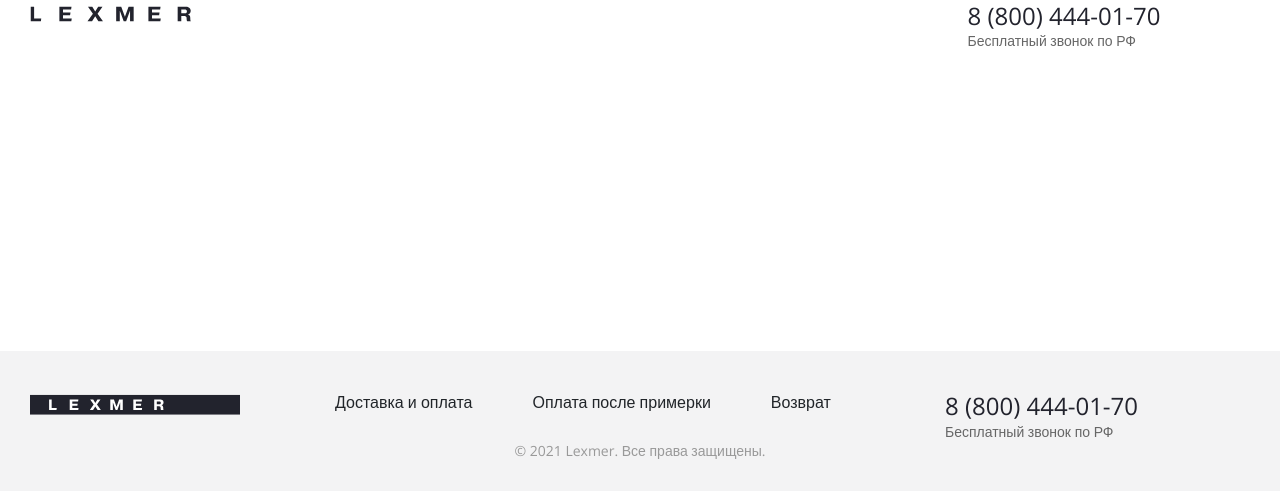
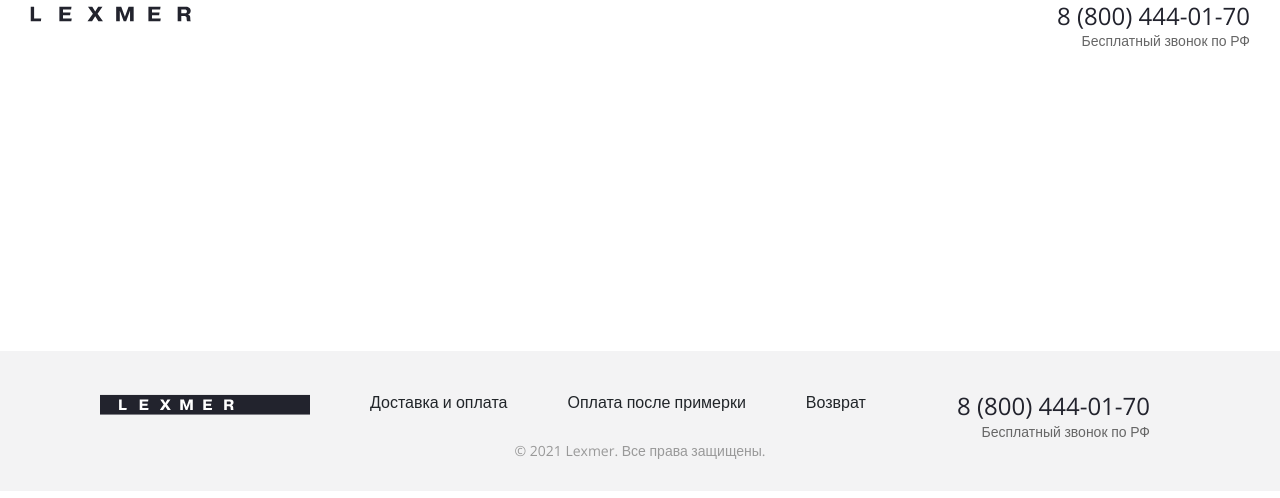
Before and after one commit to Artem-Kalashnikov/footer-lexmer, a plain HTML site: page index.html in a window 1280 px wide. Drawn offline with nearby package versions, Linux system fonts and the light colour scheme.

Commit message:
Add files via upload

```diff
--- a/index.html
+++ b/index.html
@@ -18,7 +18,7 @@
       <div class="header__logo col-xl-3">
         <a href="/"> <img src="./img/logo.svg" alt="" /></a>
       </div>
-      <div class="header__tel col-xl-3 col-sm-3 col-lg-3">
+      <div class="header__tel col-xl-3 text-right">
         <div class="header__tel--number">
           <a href="tel:8 (800) 444-01-70">8 (800) 444-01-70</a>
         </div>
@@ -26,22 +26,22 @@
       </div>
     </header>
     <section></section>
-    <footer class="col-xl-12">
+    <footer>
+      <div class="container">
         <div
           class="
+            row
             footer__top
             d-flex
             justify-content-between
             container
-          row
             align-item-center
-          col-xl-12
           "
         >
           <div class="footer__top--logo col-xl-3">
             <a href="/"><img src="./img/logo2.svg" alt="" /></a>
           </div>
-        <div class="footer__top--link d-flex col-xl-6">
+          <div class="footer__top--link d-flex col-6">
             <div class="footer__top--item footer__top--margin">
               Доставка и оплата
             </div>
@@ -50,7 +50,7 @@
             </div>
             <div class="footer__top--item">Возврат</div>
           </div>
-        <div class="footer__top--tel col-xl-3">
+          <div class="footer__top--tel col-xl-3 text-right">
             <div class="footer__top--number">
               <a href="tel:8 (800) 444-01-70">8 (800) 444-01-70</a>
             </div>
@@ -62,6 +62,7 @@
         >
           <div class="footer__bottom--copyright">
             © 2021 Lexmer. Все права защищены.
+          </div>
         </div>
       </div>
     </footer>
```
Lines whose indentation alone changed are shown as unchanged.
